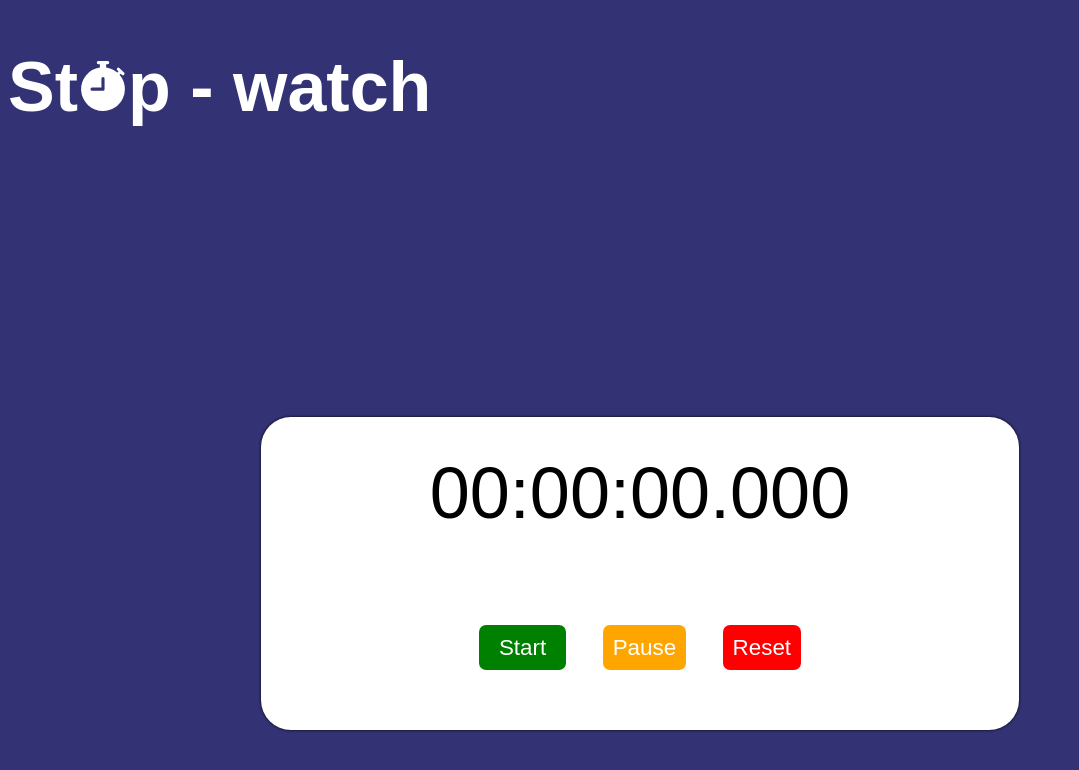
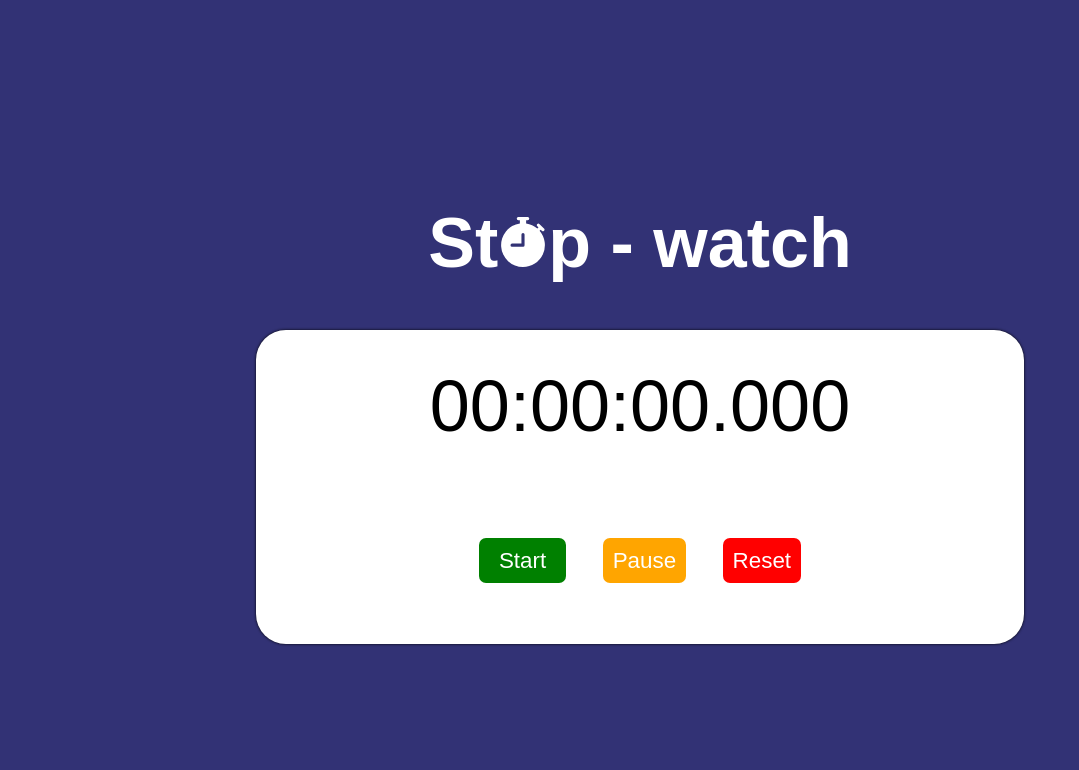
Before and after one commit to Victor-udenna/Stop-watch, a plain HTML site: page index.html in a window 1280 px wide. Shown: the whole page, without its empty margins (0-1079 px from the left). Drawn offline with Linux system fonts and the light colour scheme.

Commit message:
Changed header style

```diff
--- a/index.html
+++ b/index.html
@@ -21,7 +21,6 @@
       <h1 class="h1">St<span><img src="./images/stopwatch-fill.svg" alt="" class="watch"></span>p - <span class="watch">watch</span></h1>
     </div>
 
-<div class="main-container">
   <div class="container">
     <div id="timer">00:00:00.000</div>
 
@@ -39,7 +38,7 @@
       </button>
     </div>
   </div>
-</div>
+
 
     <script src="project-4.js"></script>
     <!-- JavaScript Bundle with Popper -->
--- a/style.css
+++ b/style.css
@@ -1,5 +1,13 @@
 body{
     background-color: rgb(50, 50, 117);
+    display: flex;
+    justify-content: center;
+    height: 100vh;
+    align-items: center;
+    flex-direction: column;
+    margin: 0;
+    padding: 0;
+    font-family: 'Poppins', sans-serif;
 
 }
 
@@ -11,16 +19,7 @@ body{
 
 }
 
-.main-container{
-    display: flex;
-    justify-content: center;
-    height: 100vh;
-    align-items: center;
-    flex-direction: column;
-    margin: 0;
-    padding: 0;
-    font-family: 'Poppins', sans-serif;
-}
+
 
 img{
     width: 30px;
```
